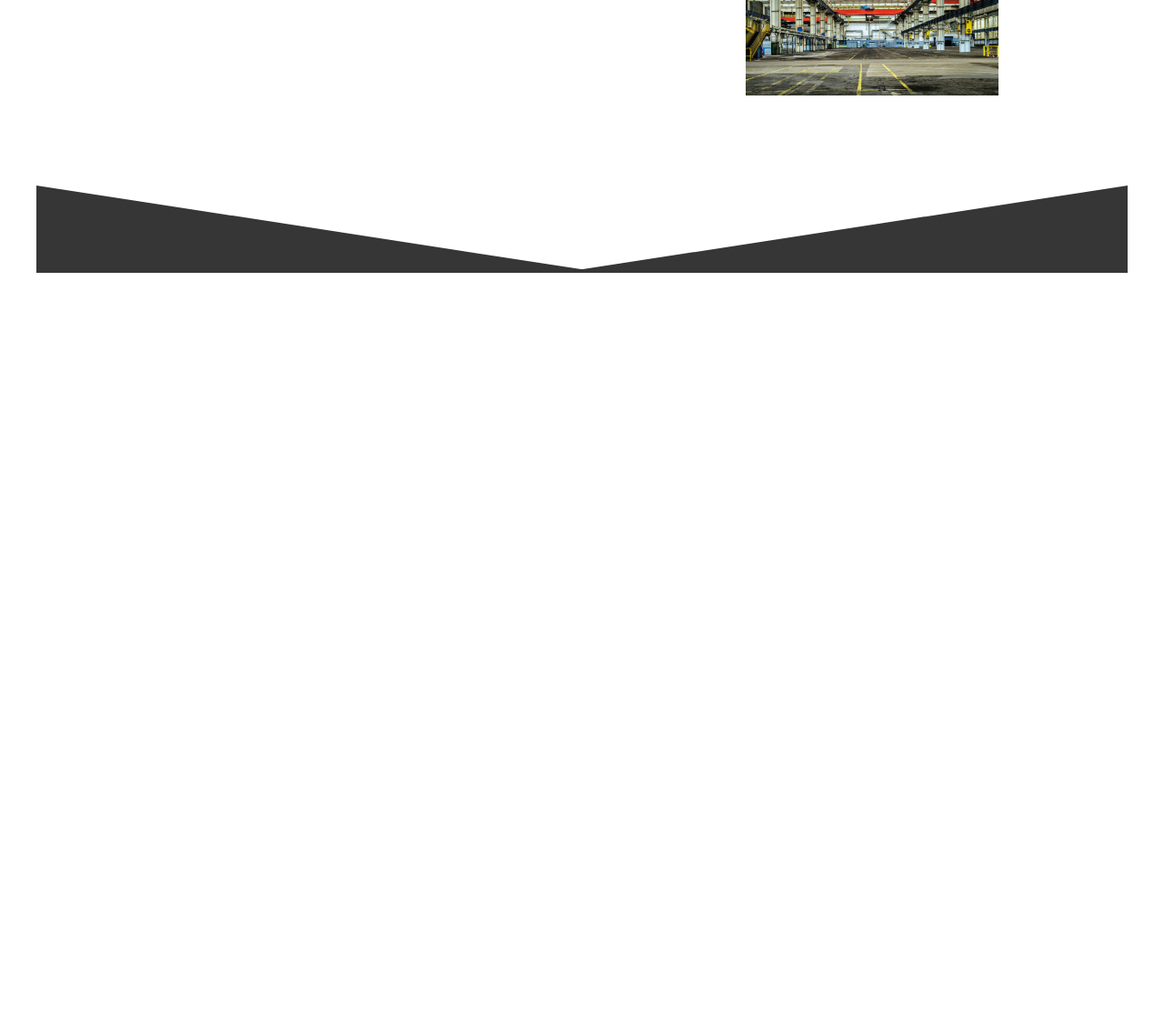
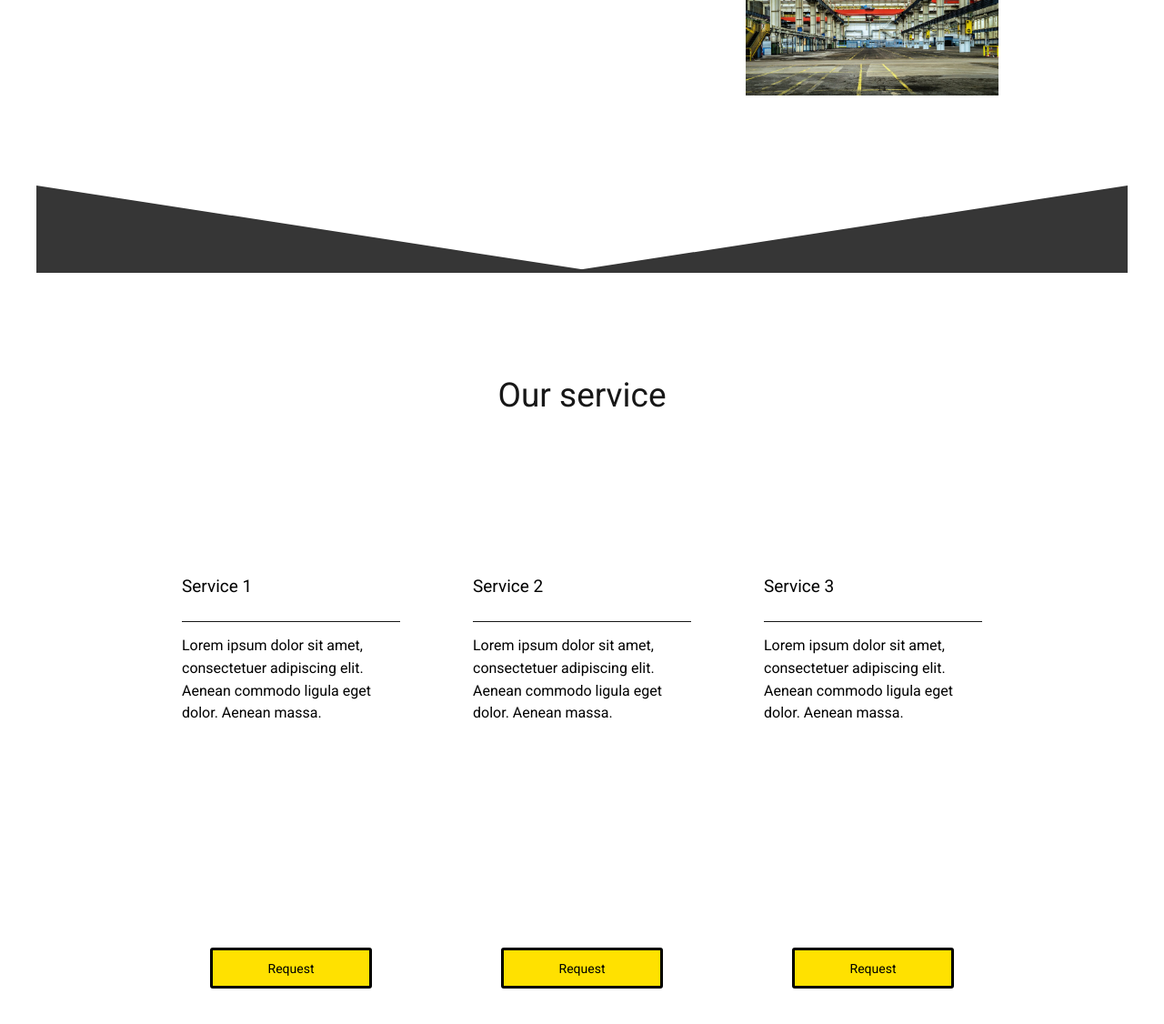
Before and after one commit to thunder-365/Build_company_site_, a plain HTML site: page index.html in a window 1280 px wide. Shown: the part 1302-2428 px from the top of the page at 91% size. Before the commit the page ends 1602 px from the top, so only its background shows below. Drawn offline with Linux system fonts and the light colour scheme.

Commit message:
add third block without hover effect on boxes

```diff
--- a/index.html
+++ b/index.html
@@ -67,13 +67,49 @@
                 <div class="right_triangel"></div>
              </div>
 
-</section>
+        </section>
+        <section id="services" class="third_block">
+            <div class="our_service">
+                <p>Our service</p>
+            </div>
+            <div class="service_ui">
+
+                <div class="box_service">
+                     <div class="up_box_service">
+                        <p class="zagolovok_box_service">Service 1</p>
+                        <div class="line"></div>
+                        <p class="info_box_service">Lorem ipsum dolor sit amet, consectetuer adipiscing elit. Aenean commodo ligula eget dolor. Aenean massa.</p>
+                     </div>
+                     <button type="submit"  class="bottom_box_service">Request</button>
+                </div>
+                <div class="box_service">
+                     <div class="up_box_service">
+                        <p class="zagolovok_box_service">Service 2</p>
+                        <div class="line"></div>
+                        <p class="info_box_service">Lorem ipsum dolor sit amet, consectetuer adipiscing elit. Aenean commodo ligula eget dolor. Aenean massa.</p>
+                     </div>
+                     <button type="submit"  class="bottom_box_service">Request</button>
+                </div>
+                <div class="box_service">
+                     <div class="up_box_service">
+                        <p class="zagolovok_box_service">Service 3</p>
+                        <div class="line"></div>
+                        <p class="info_box_service">Lorem ipsum dolor sit amet, consectetuer adipiscing elit. Aenean commodo ligula eget dolor. Aenean massa.</p>
+                     </div>
+                     <button type="submit"  class="bottom_box_service">Request</button>
+                </div>
+
+
+
+            </div>
+        </section>
 
 
 
 
 
-</div>
 
-</body>
+    </div>
+
+  </body>
 </html>
--- a/styles.css
+++ b/styles.css
@@ -308,3 +308,127 @@ html, body {
 	border-left: 625px solid transparent;
     margin-right: 0px;
 }
+
+.third_block {
+
+    width: 1200px;
+    height: 855px;
+}
+
+.our_service {
+
+    width: 1200px;
+    height: 270px;
+    display: flex;
+    justify-content: center;
+    align-items: center;
+}
+
+.our_service p{
+
+    width: 227px;
+    height: 47px;
+    color: rgba(23, 23, 23, 1);
+    font-family: 'Roboto';
+    font-weight: 400;
+    font-style: normal;
+    font-size: 37px;
+    line-height: 46.74px;
+    letter-spacing: 0;
+    text-align: center;
+
+}
+
+.service_ui{
+
+    width: 1200px;
+    height: fit-content;
+    display: flex;
+    justify-content: center;
+    gap:20px;
+
+
+
+}
+.box_service{
+
+    width: 300px;
+    height: 517px;
+    display: flex;
+    flex-direction: column;
+    justify-content: space-between;
+    align-items: center;
+}
+.up_box_service{
+
+    width: 300px;
+    height: 419px;
+    border-radius: 10px;
+    display: flex;
+    flex-direction: column;
+    justify-content: flex-start;
+    padding-left: 30px;
+    padding-top: 61px;
+
+
+
+}
+.zagolovok_box_service,
+.info_box_service{
+    margin: 0;
+}
+.zagolovok_box_service{
+
+    width: 90px;
+    height: 27px;
+    margin-bottom: 25px;
+    font-family: 'Roboto';
+    font-weight: 400;
+    font-style: normal;
+    font-size: 19px;
+    line-height: 27px;
+    letter-spacing: 0;
+
+
+
+}
+.line{
+    border-top:1px solid rgba(21, 21, 21, 1);
+    width: 240px;
+    height: 0px;
+}
+.info_box_service{
+
+    width: 233px;
+    height: 100px;
+    margin-top: 14px;
+    font-family: 'Roboto';
+    font-weight: 400;
+    font-style: normal;
+    font-size: 16px;
+    line-height: 24.8px;
+    letter-spacing: 0;
+    text-align: left;
+
+
+}
+
+
+.bottom_box_service{
+    border:3px solid rgba(0, 0, 0, 1);
+    background-color: rgba(255, 225, 0, 1);
+    width: 178px;
+    height: 45px;
+    border-radius: 3px;
+    border-width: 3px;
+    font-family: 'Roboto';
+    font-weight: 400;
+    font-style: normal;
+    font-size: 14px;
+    line-height: 100%;
+    letter-spacing: 0%;
+    text-align: center;
+
+
+
+}
```
